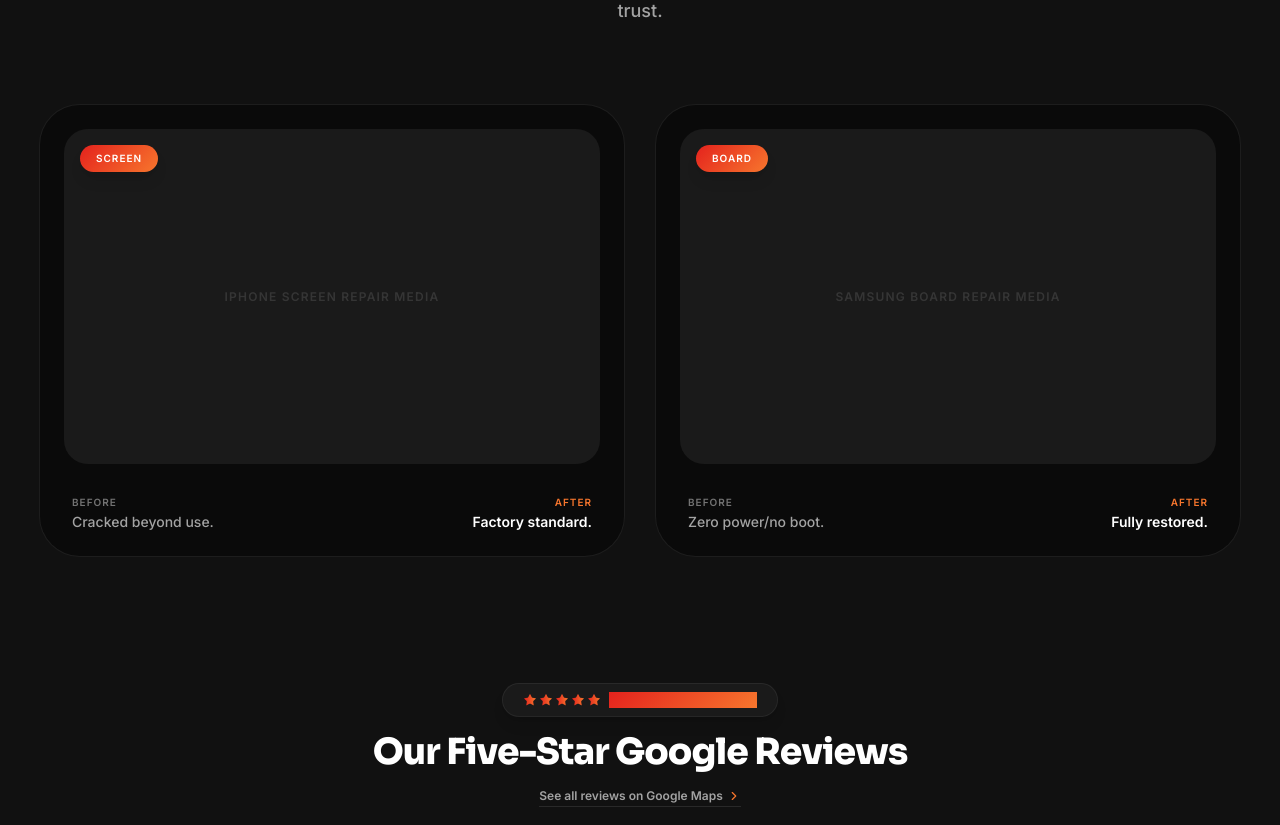
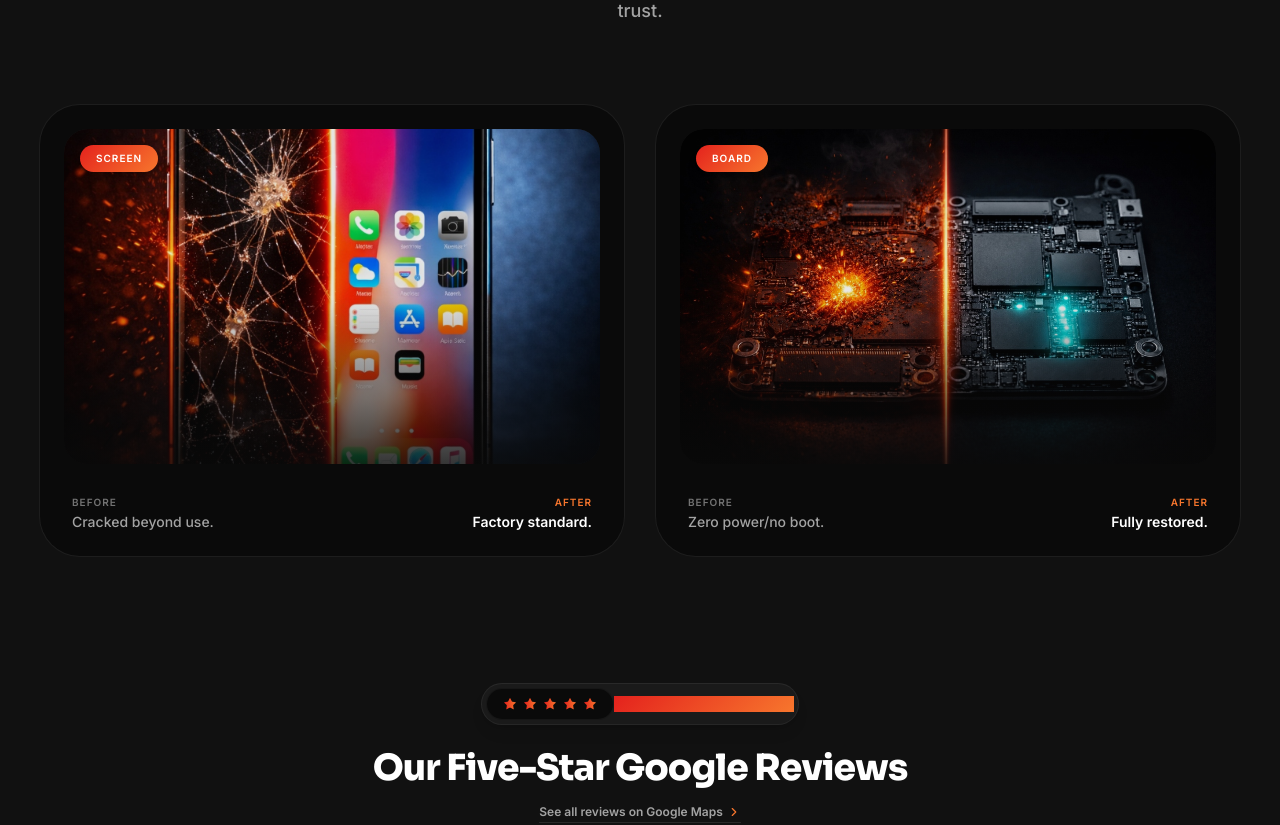
Before and after one commit to startasaasagency26-web/One-Specialist-Portfolio, a Next.js app: page / in a window 1280 px wide. Shown: the part 3360-4185 px from the top of the page. Built offline with nearby package versions, Linux system fonts and the light colour scheme.

Commit message:
commit 7

```diff
--- a/src/components/sections/contact-section.tsx
+++ b/src/components/sections/contact-section.tsx
@@ -54,14 +54,23 @@ export function ContactSection() {
                     <MessageSquare className="mr-3" size={20} />
                     WhatsApp Enquire
                   </ButtonLink>
-                  <ButtonLink
+                  <a
                     href="https://maps.google.com"
-                    variant="secondary"
-                    className="px-10 py-5"
+                    target="_blank"
+                    rel="noreferrer"
+                    className="group flex h-[60px] items-center gap-4 rounded-full bg-surface-strong pr-6 pl-1.5 ring-1 ring-white/5 transition-all hover:bg-white/[0.03] hover:ring-white/10"
                   >
-                    <MapPin className="mr-3" size={20} />
-                    Directions
-                  </ButtonLink>
+                    <div className="flex h-[48px] w-[48px] items-center justify-center rounded-full bg-background ring-1 ring-white/10 shadow-lg transition-transform duration-500 ease-out group-hover:scale-105 group-hover:ring-brand-orange/50 overflow-hidden relative">
+                      <div className="absolute inset-0 bg-brand-gradient opacity-0 transition-opacity duration-300 group-hover:opacity-10" />
+                      <MapPin
+                        size={20}
+                        className="text-white transition-all duration-300 group-hover:text-brand-orange group-hover:-translate-y-0.5 group-hover:translate-x-0.5"
+                      />
+                    </div>
+                    <span className="font-display text-sm font-bold tracking-wide text-white transition-colors group-hover:text-brand-orange">
+                      Directions
+                    </span>
+                  </a>
                 </div>
               </div>
 
--- a/src/components/sections/google-reviews.tsx
+++ b/src/components/sections/google-reviews.tsx
@@ -84,13 +84,13 @@ export function GoogleReviewsSection() {
 
       <div className="flex flex-col items-center mb-16">
         {/* Rating Badge */}
-        <div className="inline-flex items-center gap-2 mb-4 rounded-full bg-surface-strong px-5 py-2 ring-1 ring-white/10 shadow-lg">
-          <div className="flex gap-0.5">
+        <div className="inline-flex items-center rounded-full bg-surface-strong p-1 ring-1 ring-white/10 shadow-lg mb-6">
+          <div className="flex items-center gap-1.5 rounded-full bg-background px-4 py-2 border border-white/5">
             {[...Array(5)].map((_, i) => (
               <Star key={i} size={14} fill="url(#star-gradient)" className="text-transparent" />
             ))}
           </div>
-          <span className="text-xs font-bold bg-brand-gradient bg-opacity-100 bg-clip-text text-transparent uppercase tracking-wider">
+          <span className="px-4 text-[11px] sm:text-xs font-bold bg-brand-gradient bg-clip-text text-transparent uppercase tracking-wider">
             4.9 Rated on Google
           </span>
         </div>
--- a/src/components/sections/testimonials-section.tsx
+++ b/src/components/sections/testimonials-section.tsx
@@ -5,8 +5,8 @@ import { Reveal } from "@/components/shared/reveal";
 import { GoogleReviewsSection } from "./google-reviews";
 
 const BEFORE_AFTER = [
-  { id: 1, title: "iPhone Screen Repair", before: "Cracked beyond use.", after: "Factory standard.", category: "Screen" },
-  { id: 2, title: "Samsung Board Repair", before: "Zero power/no boot.", after: "Fully restored.", category: "Board" },
+  { id: 1, title: "iPhone Screen Repair", before: "Cracked beyond use.", after: "Factory standard.", category: "Screen", img: "/media/iphone-repair-before-after.jpg", alt: "Cracked smartphone screen before and after repair" },
+  { id: 2, title: "Samsung Board Repair", before: "Zero power/no boot.", after: "Fully restored.", category: "Board", img: "/media/samsung-board-before-after.jpg", alt: "Damaged circuit board before and after restoration" },
 ];
 
 
@@ -31,9 +31,12 @@ export function TestimonialsSection() {
             <Reveal key={item.id}>
               <div className="group overflow-hidden rounded-[2.5rem] bg-background p-6 ring-1 ring-white/5 transition-all hover:ring-brand-orange/30">
                 <div className="relative aspect-[16/10] overflow-hidden rounded-3xl bg-surface-strong">
-                  <div className="flex h-full w-full items-center justify-center text-xs font-bold uppercase tracking-widest text-muted/20">
-                    {item.title} Media
-                  </div>
+                  <img
+                    src={item.img}
+                    alt={item.alt}
+                    className="h-full w-full object-cover opacity-90 transition-transform duration-700 group-hover:scale-105"
+                  />
+                  <div className="absolute inset-0 bg-gradient-to-t from-background/80 via-transparent to-transparent" />
                   <div className="absolute top-4 left-4 rounded-full bg-brand-gradient px-4 py-1.5 text-[10px] font-black uppercase tracking-widest text-white shadow-lg">
                     {item.category}
                   </div>
--- a/src/components/shared/reveal.tsx
+++ b/src/components/shared/reveal.tsx
@@ -38,7 +38,7 @@ export function Reveal({
         y: 0,
         filter: "blur(0px)",
       }}
-      viewport={{ once: true, amount: 0.24 }}
+      viewport={{ once: false, amount: 0.24, margin: "0px 0px -10% 0px" }}
       transition={{
         duration: reduceMotion ? 0.45 : 0.9,
         delay,
```
Also changed, not shown: public/media/iphone-repair-before-after.jpg (added), public/media/samsung-board-before-after.jpg (added).
